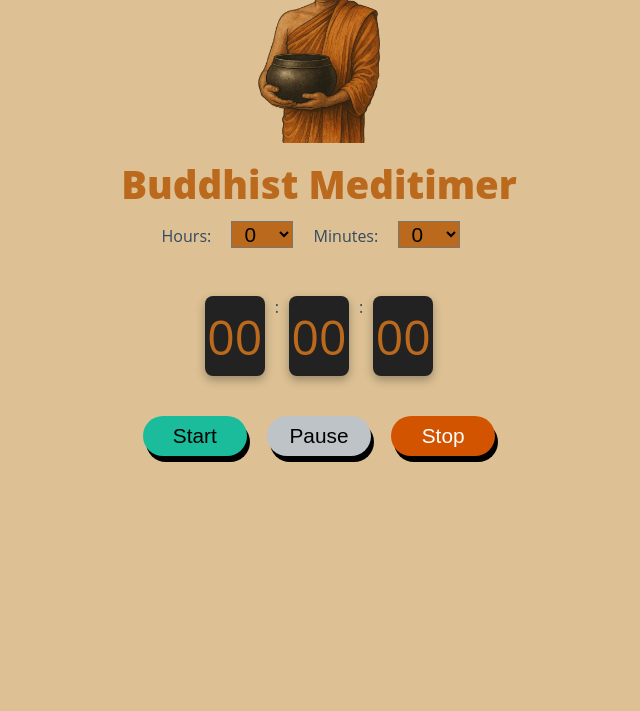
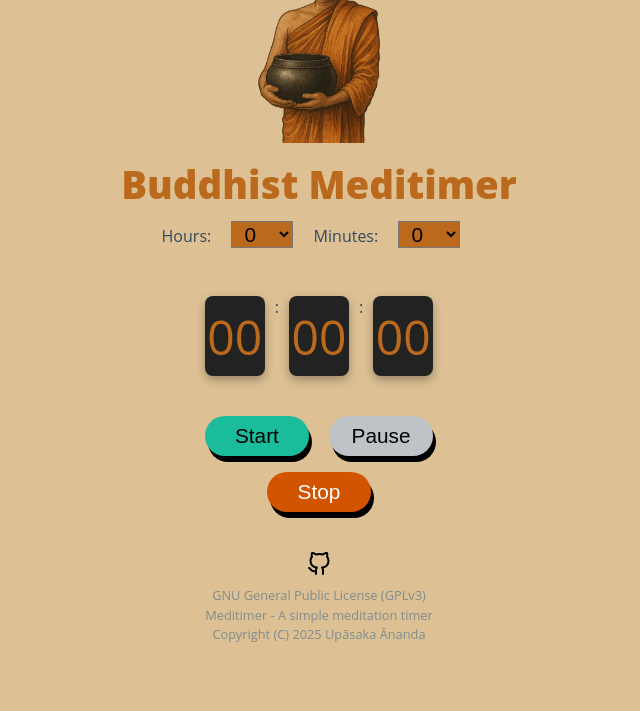
Before and after one commit to iturbides/meditimer, a plain HTML site: page index.html in a window 1280 px wide. Shown: the whole page, without its empty margins (321-961 px from the left). Drawn offline with Linux system fonts and the light colour scheme.

Commit message:
add description, git link

```diff
--- a/css/becss.css
+++ b/css/becss.css
@@ -69,7 +69,7 @@ select {
 	--asbestos: #7f8c8d;
 
 /* Font Families */
-	--font-type-1: 'Bebas', 'Bebas2', 'MontserratBlack';
+	--font-type-1: 'Open Sans', 'Montserrat', 'sans-serif';
 	--font-type-2: Verdana, Arial, Helvetica, sans-serif;
 	--font-type-3: 'Berkshire', Tahoma, sans-serif;
 	--font-type-4: 'Open Sans', 'Montserrat', 'sans-serif';
--- a/index.html
+++ b/index.html
@@ -9,7 +9,8 @@
 <meta name="theme-color" content="#222222">
 </head>
 <body>
-  <div class="be-align-center">
+
+  <div class="be-align-center be-width-40">
 
     <img src="/images/main-logo.webp" alt="Buddhist Meditimer logo" width="130">
    <h1>Buddhist Meditimer</h1>
@@ -29,10 +30,19 @@
 
   <div class="controls">
     <button class="be-btn be-btn-pill be-bg-turquoise be-shadow-strong" id="start-btn">Start</button>
-    <button class="be-btn be-btn-pill be-bg-silver be-shadow-strong" id="pause-btn">Pause</button>
+    <button class="be-btn be-btn-pill be-bg-silver be-shadow-strong" id="pause-btn">Pause</button><br>
     <button class="be-btn be-btn-pill be-bg-pumpkin be-shadow-strong" id="stop-btn">Stop</button>
   </div>
  </div>
+
+
+<div class="be-align-center be-padding-2">
+  <a href="https://github.com/iturbides/meditimer" alt="github repositorie" target="_blank"><img src="/images/github.svg"></a><br>
+
+  <p class="be-text-muted">GNU General Public License (GPLv3)<br> Meditimer - A simple meditation timer<br> Copyright (C) 2025 Upāsaka Ānanda</p>
+
+  <br>
+</div>
 
   <audio id="gong" src="gong.mp3"></audio>
 
```
Also changed, not shown: images/github.svg (added), 1 other file.
